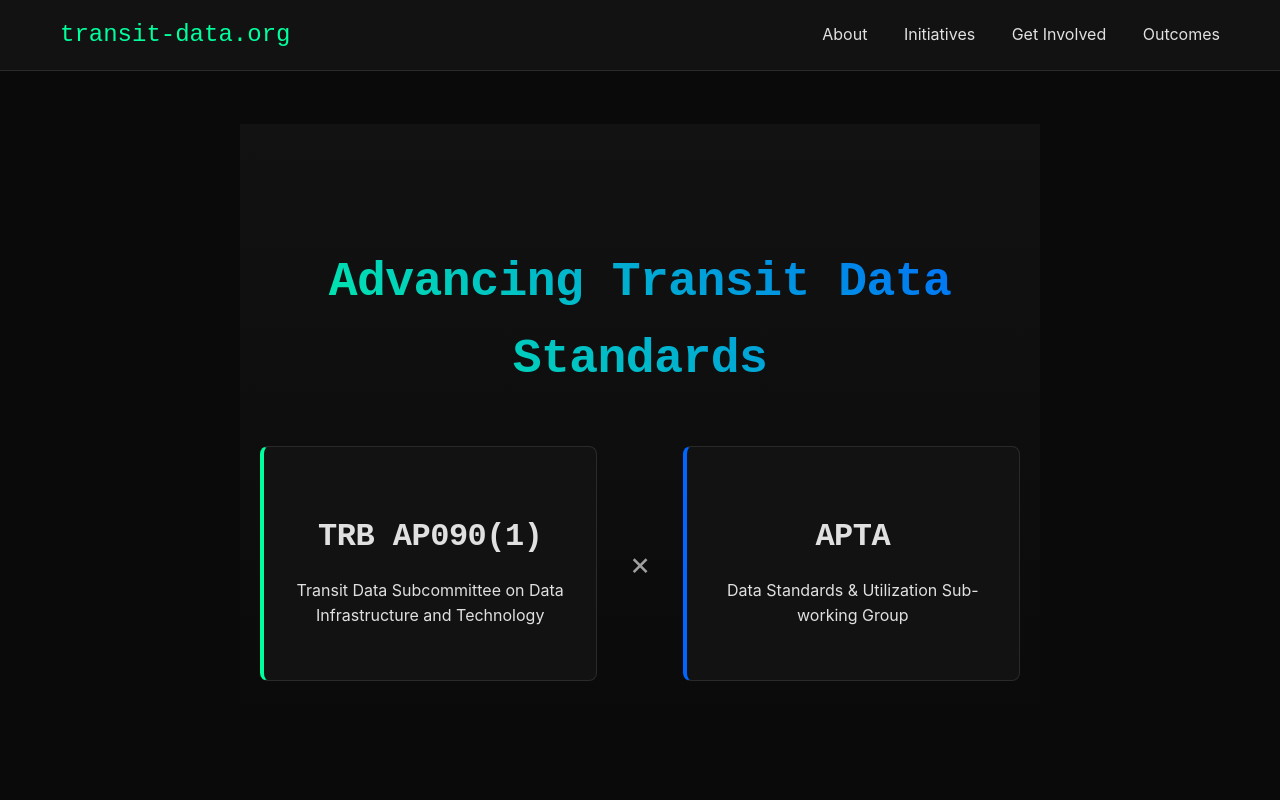
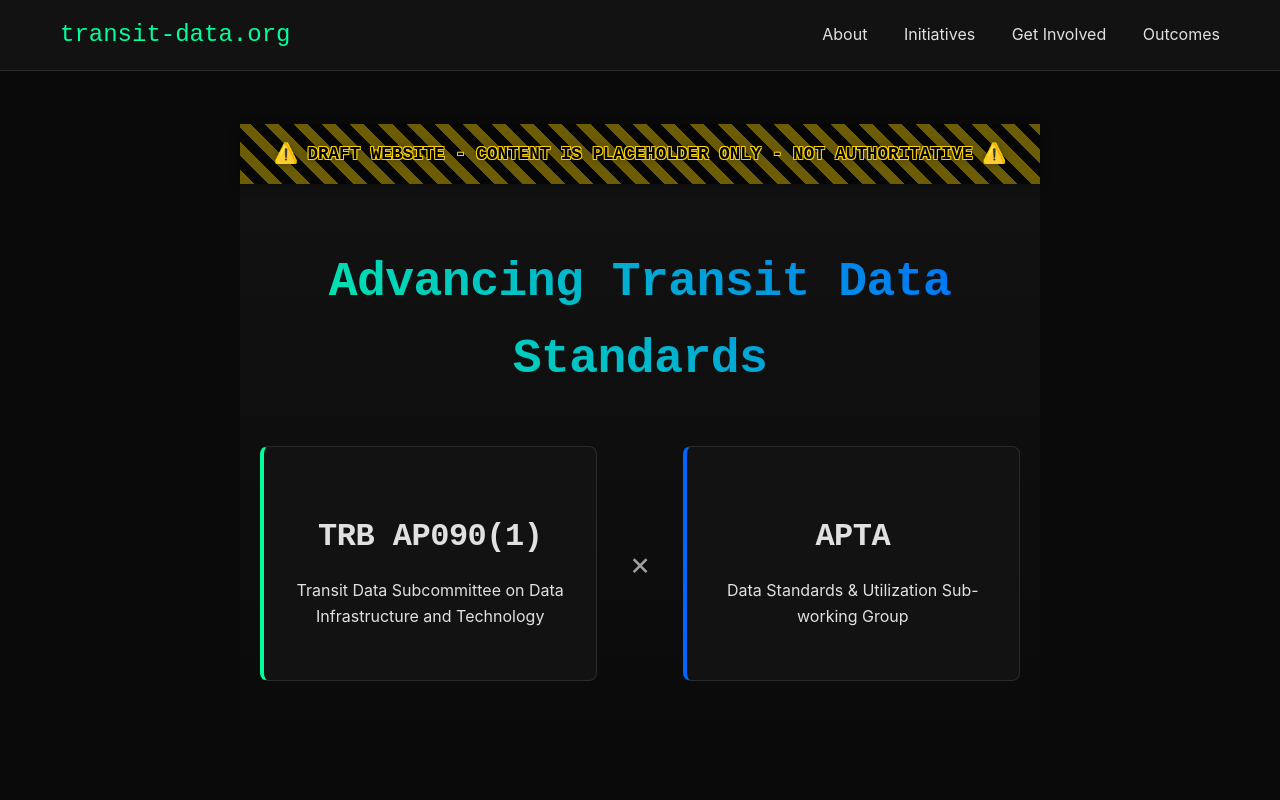
Before and after one commit to transit-commons/transit-commons.org, an Eleventy site: page src/index.md in a window 1280 px wide. Shown: the top 800 px of the page. Built offline with nearby package versions, Linux system fonts and the light colour scheme; Eleventy itself is replaced by a stand-in of ours; files that its build step writes are made by us from their sources.

Commit message:
feat: add construction banner

```diff
--- a/src/assets/styles.css
+++ b/src/assets/styles.css
@@ -158,9 +158,58 @@ nav {
     color: var(--accent-green);
 }
 
+/* Draft Banner */
+.draft-banner {
+    background: repeating-linear-gradient(
+        45deg,
+        rgba(255, 215, 0, 0.4),
+        rgba(255, 215, 0, 0.4) 10px,
+        rgba(0, 0, 0, 0.4) 10px,
+        rgba(0, 0, 0, 0.4) 20px
+    );
+    backdrop-filter: blur(4px) brightness(1.1);
+    box-shadow: 0 2px 10px rgba(0, 0, 0, 0.3);
+    color: #000;
+    text-align: center;
+    padding: 1rem;
+    font-family: 'JetBrains Mono', monospace;
+    font-weight: bold;
+    font-size: 1.1rem;
+    text-shadow:
+        -1px -1px 0 rgba(255, 215, 0, 0.95),
+        1px -1px 0 rgba(255, 215, 0, 0.95),
+        -1px 1px 0 rgba(255, 215, 0, 0.95),
+        1px 1px 0 rgba(255, 215, 0, 0.95),
+        0 0 8px rgba(0, 0, 0, 0.5);
+    position: relative;
+    overflow: hidden;
+}
+
+.draft-banner::before {
+    content: '';
+    position: absolute;
+    top: 0;
+    left: -100%;
+    width: 50%;
+    height: 100%;
+    background: linear-gradient(
+        90deg,
+        transparent,
+        rgba(255, 255, 255, 0.2),
+        transparent
+    );
+    animation: shine 2s infinite;
+}
+
+@keyframes shine {
+    100% {
+        left: 200%;
+    }
+}
+
 /* Hero Section */
 #hero {
-    padding: 120px 0 60px;
+    padding: 60px 0;
     text-align: center;
     background: linear-gradient(to bottom, var(--bg-secondary), var(--bg-primary));
 }
--- a/src/index.md
+++ b/src/index.md
@@ -2,6 +2,10 @@
 layout: layouts/base.njk
 title: Home
 ---
+
+<div class="draft-banner">
+    ⚠️ DRAFT WEBSITE - CONTENT IS PLACEHOLDER ONLY - NOT AUTHORITATIVE ⚠️
+</div>
 
 <section id="hero">
     <div class="container">
```
